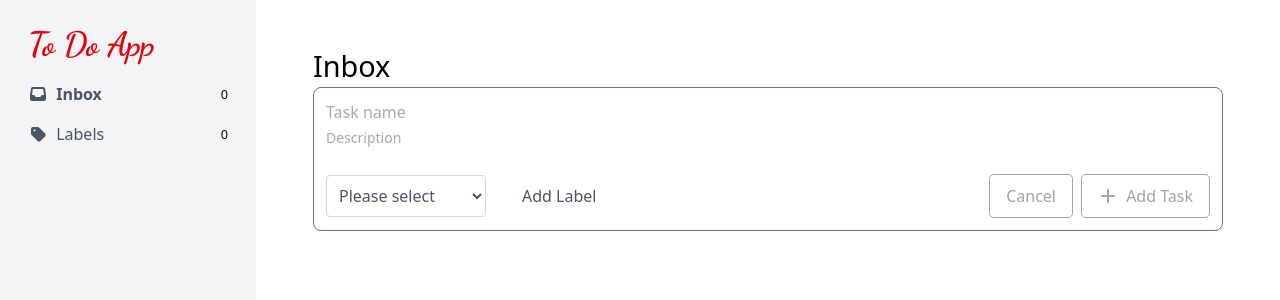
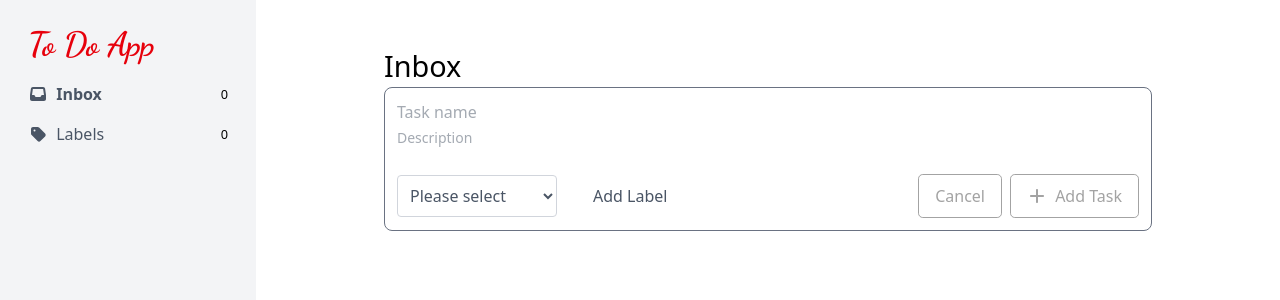
Before and after one commit to myeliteart/To-do, a Vue app: page / in a window 1280 px wide. Shown: the top 300 px of the page. Built offline with nearby package versions, Linux system fonts and the light colour scheme; a web font is replaced by a local one.

Commit message:
update 4 files

```diff
--- a/src/App.vue
+++ b/src/App.vue
@@ -1,7 +1,7 @@
 <template>
   <div class="md:min-h-screen flex md:flex-row flex-col justify-between w-full">
     <the-nav></the-nav>
-    <section class="w-full max-w-[97%] sm:max-w-[500px] md:max-w-[600px] lg:max-w-[950px] sm:px-5 px-8 mx-auto md:my-11 my-9 relative">
+    <section class="grow sm:max-w-[75%] md:max-w-[60%] lg:max-w-[60%] max-w-[85%] w-full mx-auto md:my-11 my-9 relative">
       <router-view></router-view>
    </section>
   </div>
--- a/src/components/AddTask.vue
+++ b/src/components/AddTask.vue
@@ -1,10 +1,8 @@
 <template>
      <div class="rounded-lg border border-gray-500 p-3 w-full">
-        <div class="">
-             <input type="text" v-model.trim="store.text.txt" class="grow w-full text-gray-600 font-medium focus:outline-none" placeholder="Task name"> <br>
-             <textarea placeholder="Description" v-model.trim="store.text.dsc" class="text-gray-600 grow w-full focus:outline-none text-sm mt-1"></textarea> <br>
-         </div>
-             <div class="flex sm:flex-row flex-col sm:justify-between sm:items-center w-full">
+             <input type="text" v-model.trim="store.text.txt" class="text-gray-600 font-medium focus:outline-none w-[90%] sm:max-w-[100%] lg:max-w-[100%] grow" placeholder="Task name"> <br>
+             <textarea placeholder="Description" v-model.trim="store.text.dsc" class="text-gray-600 focus:outline-none text-sm w-[90%] sm:max-w-[100%] lg:max-w-[100%] grow mt-1"></textarea> <br>
+          <div class="flex sm:flex-row flex-col sm:justify-between sm:items-center w-full">
             <div class="w-full">
                 <select v-model="store.text.selectedPriority" class="mr-9 focus:outline-none border border-gray-300 p-2 rounded-sm cursor-pointer text-gray-600">
                     <option value="" disabled selected>Please select</option>
@@ -17,7 +15,7 @@
         <div class="flex flex-row sm:justify-end mt-5 sm:mt-0 items-center w-full">
              <base-button :disabled="disabling1" mode="reverse" @click="store.cancel">Cancel</base-button>
              <base-button @click="store.addTask" :disabled="disabling" class="ml-2">
-                <font-awesome-icon :icon="['fas', store.editText == null ? 'plus' : 'pen']" class="cursor-pointer mr-1 w-full"/>
+                <font-awesome-icon :icon="['fas', store.editText == null ? 'plus' : 'pen']" class="cursor-pointer mr-1"/>
                  {{ store.editText == null ? 'Add' : 'Edit' }} Task
             </base-button>
         </div>
--- a/src/components/Tasks.vue
+++ b/src/components/Tasks.vue
@@ -9,20 +9,20 @@
     <template #item="{ element }" >
             <div class="text-gray-600 border-t-1 border-t-gray-400 w-full">
                <div class="py-4">
-                   <div class="flex flex-row items-center justify-between gap-5">
+                   <div class="flex flex-row items-center justify-between">
                         <div>
                             <div class="flex flex-row items-center">
                                 <input type="checkbox" v-model="store.completedItems" :value="element.main" class="cursor-pointer" @change="store.completed(element)">
-                                <div :class="store.completedItems.find(itm => itm == element.main) ? 'strike' : ''" class="ml-2 grow w-full"> {{ element.main }}</div>
+                                <div :class="store.completedItems.find(itm => itm == element.main) ? 'strike' : ''" class="ml-2 wrap-break-word max-w-40 sm:max-w-64 lg:max-w-[630px] grow"> {{ element.main }}</div>
                             </div>
 
-                            <div class="mt-2 grow w-full">
+                            <div class="mt-2 wrap-break-word grow max-w-40 sm:max-w-64 lg:max-w-[630px]">
                                 <small class="block">{{ element.desc }}</small>
                             </div>
 
                                 <div v-for="itm in element.lbls" class="flex flex-row mt-2 cursor-pointer">
                                     <font-awesome-icon :icon="['fas', 'tag']" class="mr-1 pt-1"></font-awesome-icon>
-                                    <span @click="store.theLabelDetails(itm)" class="hover:underline grow w-full">{{ itm.txt }}</span>
+                                    <span @click="store.theLabelDetails(itm)" class="hover:underline">{{ itm.txt }}</span>
                                 </div>
                                 <div class="flex flex-row items-center mt-2">
                                     <font-awesome-icon v-if="element.priority !== ''" :class="element.priority == 'High' ? 'text-red-600' : element.priority == 'Medium' ? 'text-amber-600' : element.priority == 'Low' ? 'text-blue-700' : 'text-gray-500'" :icon="['fas', 'flag']"></font-awesome-icon>
--- a/src/views/tabs/LabelDetails.vue
+++ b/src/views/tabs/LabelDetails.vue
@@ -5,19 +5,19 @@
          <ul>
             <li class="text-gray-600 border-t-1 border-t-gray-400" v-for="lblTsk in store.taskWithLabel" :key="lblTsk.id">
                <div class="py-4">
-                <div class="flex flex-row items-center justify-between gap-5">
+                <div class="flex flex-row items-center justify-between">
                     <div>
-                        <div class="flex flex-row items-center">
+                        <div class="flex flex-row items-center wrap-break-word">
                             <input type="checkbox" v-model="store.completedItems" :value="lblTsk.main" class="cursor-pointer" @change="store.completed(lblTsk)">
-                            <div :class="store.completedItems.find(itm => itm == lblTsk.main) ? 'strike' : ''" class="grow ml-2 text-md w-full wrap-break-word"> {{ lblTsk.main }}</div>
+                            <div :class="store.completedItems.find(itm => itm == lblTsk.main) ? 'strike' : ''" class="wrap-break-word max-w-48 sm:max-w-64 lg:max-w-[630px] flex-grow ml-2 text-md"> {{ lblTsk.main }}</div>
                         </div>
 
-                         <div class="w-full grow mt-2">
-                               <small class="block wrap-break-word">{{ lblTsk.desc }}</small>
+                         <div class="wrap-break-word max-w-48 sm:max-w-64 lg:max-w-[630px] flex-grow mt-1">
+                               <small class="block">{{ lblTsk.desc }}</small>
 
                                <div v-for="itm in lblTsk.lbls" class="flex flex-row mt-2">
                                    <font-awesome-icon :icon="['fas', 'tag']" class="mr-2 pt-1"></font-awesome-icon>
-                                   <span class="wrap-break-word">{{ itm.txt }}</span>
+                                   <span>{{ itm.txt }}</span>
                                </div>
 
                             <div class="flex flex-row items-center mt-2">
```
